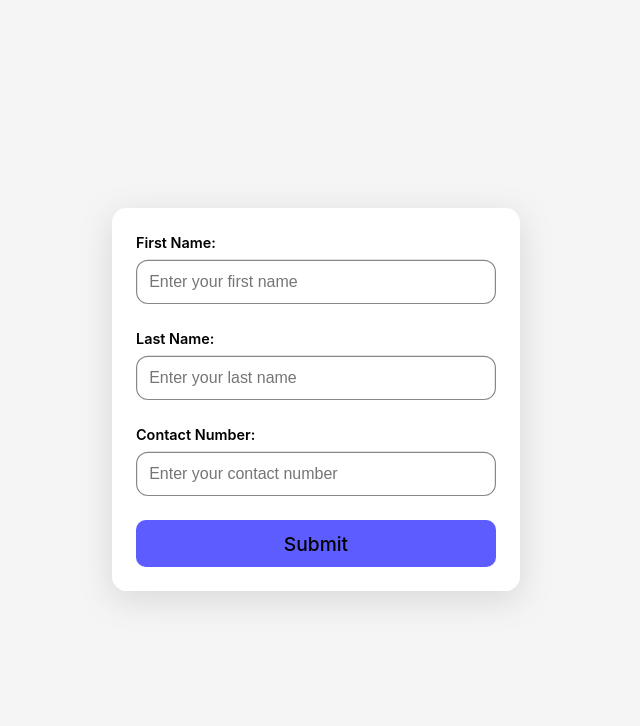
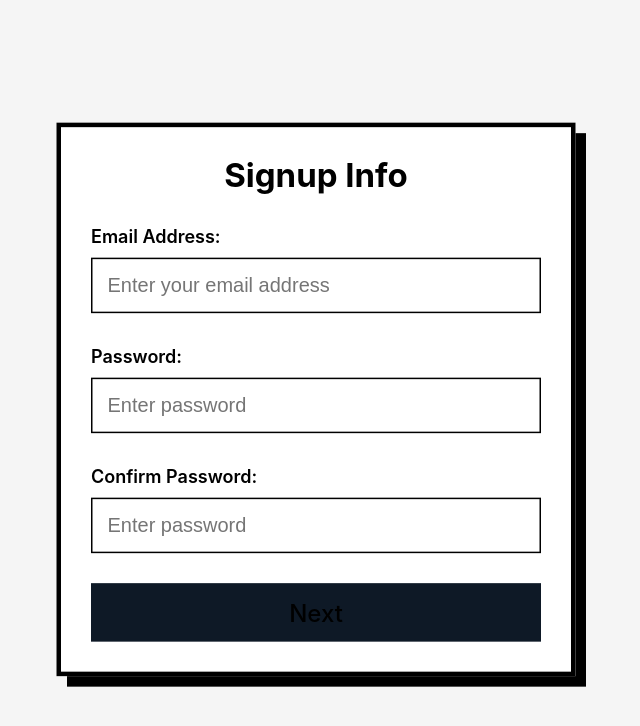
Before and after one commit to DipakGohilSimform/form-poc, a React (Vite) app: page / in a window 1280 px wide. Shown: the top 726 px of the page, without its empty margins (324-964 px from the left). Built offline with nearby package versions, Linux system fonts and the light colour scheme.

Commit message:
changes added

```diff
--- a/src/App.css
+++ b/src/App.css
@@ -1,7 +1,7 @@
 .main {
   min-height: 100vh;
   width: 100vw;
-  overflow: auto;
+  overflow: hidden;
   display: flex;
   justify-content: center;
   align-items: center;
--- a/src/components/AnimationDemo.jsx
+++ b/src/components/AnimationDemo.jsx
@@ -14,84 +14,93 @@ const AnimationDemo = () => {
   const line3Ref = useRef(null);
   const line4Ref = useRef(null);
 
+  // Store timelines to reverse animations
+  const tl1 = useRef(gsap.timeline({ paused: true }));
+  const tl2 = useRef(gsap.timeline({ paused: true }));
+  const tl3 = useRef(gsap.timeline({ paused: true }));
+
   const handleForm1Submit = (event) => {
     event.preventDefault(); // Prevent default form submission
 
-    // Create a GSAP timeline for the first form
-    const tl = gsap.timeline();
-
     // Animate the box first
-    tl.to(boxRef1.current, {
+    tl1.current
+      .to(
+        boxRef1.current,
+        {
           scale: 0.8,
-      duration: 1.3,
+          duration: 0.7,
           x: -380,
           y: -55,
           ease: "back.inOut",
-    });
-    // tl.to(boxRef1.current, {
-    //   duration: 1,
-    //   x: -380,
-    //   y: -55,
-    //   ease: "back.out",
-    // })
-    tl.to(form1.current, {
+        },
+        0
+      )
+      .to(
+        form1.current,
+        {
           webkitFilter: "blur(2px)",
           pointerEvents: "none",
-      duration: 0.5,
-    })
-      // Animate the first line (line1) after the box animation
+          duration: 0.7,
+        },
+        0
+      )
       .to(line1Ref.current, {
-        duration: 0.5,
+        duration: 0.3,
         height: 150,
         ease: "power1.out",
       })
-      // Animate the second line (line2) after the first line animation
       .to(line2Ref.current, {
-        duration: 0.5,
+        duration: 0.3,
         width: 200,
         ease: "power1.out",
       })
       .to(boxRef2.current, {
         pointerEvents: "all",
         opacity: 1,
-        duration: 0.5,
-        ease: "back.out",
+        duration: 0.3,
+        ease: "back.inOut",
       })
       .to(boxRef2.current, {
         scale: 1.8,
         duration: 0.7,
-        y: -250,
-        x: 100,
+        y: -320,
+        x: 140,
         width: 350,
-        ease: "back.out",
+        ease: "back.inOut",
       });
+    tl1.current.play();
   };
 
   const handleForm2Submit = (event) => {
     event.preventDefault(); // Prevent default form submission
 
-    // Create a GSAP timeline for the second form
-    const tl2 = gsap.timeline();
-
-    tl2
-      .to(boxRef2.current, {
+    tl2.current
+      .to(
+        boxRef2.current,
+        {
           scale: 1,
           duration: 0.8,
-        y: 50,
+          y: -10,
           x: -10,
           ease: "back.inOut",
-      })
-      .to(form2.current, {
+        },
+        0
+      )
+      .to(
+        form2.current,
+        {
           webkitFilter: "blur(2px)",
           pointerEvents: "none",
-      })
+        },
+        0
+      )
       .to(line3Ref.current, {
-        duration: 0.5,
+        duration: 0.3,
         height: 150,
         ease: "power1.out",
       })
       .to(line4Ref.current, {
-        duration: 0.5,
+        duration: 0.3,
         width: 200,
         ease: "power1.out",
       })
@@ -100,22 +109,22 @@ const AnimationDemo = () => {
         scale: 1,
         opacity: 1,
         duration: 0.7,
-        ease: "power1.out",
-      });
-    tl2.to(boxRef3.current, {
+        ease: "back.inOut",
+      })
+      .to(boxRef3.current, {
         scale: 2,
         x: -200,
         y: 100,
-      duration: 0.8,
-      ease: "back.out",
+        duration: 0.7,
+        ease: "back.inOut",
       });
+
+    tl2.current.play();
   };
 
   const handleForm3Submit = (event) => {
     event.preventDefault();
-    const tl3 = gsap.timeline();
-
-    tl3
+    tl3.current
       .to(line1Ref.current, {
         backgroundColor: "transparent",
         duration: 0,
@@ -137,68 +146,87 @@ const AnimationDemo = () => {
         scale: 1,
         x: 30,
         y: 382,
-        ease: "power1.out",
+        duration: 0.7,
+        ease: "back.out",
       })
-      .to(boxRef2.current, {
+      .to(
+        boxRef2.current,
+        {
           pointerEvents: "all",
           ease: "power1.out",
           x: 55,
-        y: -337,
+          y: -385,
           width: "unset",
-      })
+        },
+        0
+      )
+      .to(
+        [form2.current, form1.current],
+        {
+          webkitFilter: "blur(0px)",
+          pointerEvents: "all",
+        },
+        0
+      )
       .to(boxRef1.current, {
         pointerEvents: "all",
         ease: "power1.out",
         scale: 1,
-      })
-      .to(form2.current, {
-        webkitFilter: "blur(0px)",
-        pointerEvents: "all",
-      })
-      .to(form1.current, {
-        webkitFilter: "blur(0px)",
-        pointerEvents: "all",
       });
+
+    tl3.current.play();
+  };
+
+  // Handle "Back" button clicks to reverse animations
+  const handleBack1Click = () => {
+    tl1.current.reverse();
+  };
+
+  const handleBack2Click = () => {
+    tl2.current.reverse();
   };
 
   return (
     <div ref={boxRef1} className="animated-box box-1">
       <form onSubmit={handleForm1Submit}>
         <div className="form-wrapper" ref={form1}>
+          <h1 className="form-title">Signup Info</h1>
           <div className="form-item">
-            <label htmlFor="first-name" className="form-item-label">
-              First Name:
+            <label htmlFor="email" className="form-item-label">
+              Email Address:
             </label>
             <input
-              type="text"
+              type="email"
               className="input"
-              id="first-name"
-              placeholder="Enter your first name"
+              id="email"
+              placeholder="Enter your email address"
             />
           </div>
           <div className="form-item">
-            <label htmlFor="last-name" className="form-item-label">
-              Last Name:
+            <label htmlFor="password" className="form-item-label">
+              Password:
             </label>
             <input
-              type="text"
+              type="password"
               className="input"
-              id="last-name"
-              placeholder="Enter your last name"
+              id="password"
+              placeholder="Enter password"
             />
           </div>
           <div className="form-item">
-            <label htmlFor="contact" className="form-item-label">
-              Contact Number:
+            <label htmlFor="confirm-password" className="form-item-label">
+              Confirm Password:
             </label>
             <input
-              type="text"
+              type="password"
               className="input"
-              id="contact"
-              placeholder="Enter your contact number"
+              id="confirm-password"
+              placeholder="Enter password"
             />
           </div>
-          <button type="submit">Submit</button>
+          <div className="btn-wrapper">
+            <button type="submit">Next</button>
+          </div>
         </div>
       </form>
       {/* Line elements to animate */}
@@ -207,15 +235,27 @@ const AnimationDemo = () => {
           <div ref={boxRef2} className="animated-box box-2">
             <form onSubmit={handleForm2Submit}>
               <div className="form-wrapper" ref={form2}>
+                <h1 className="form-title">Personal Info</h1>
+                <div className="form-item">
+                  <label htmlFor="user-name" className="form-item-label">
+                    User Name:
+                  </label>
+                  <input
+                    type="input"
+                    className="input"
+                    id="user-name"
+                    placeholder="Enter your user name"
+                  />
+                </div>
                 <div className="form-item">
                   <label htmlFor="first-name" className="form-item-label">
                     First Name:
                   </label>
                   <input
-                    type="text"
+                    type="input"
                     className="input"
                     id="first-name"
-                    placeholder="Enter your first name"
+                    placeholder="Enter first name"
                   />
                 </div>
                 <div className="form-item">
@@ -223,65 +263,84 @@ const AnimationDemo = () => {
                     Last Name:
                   </label>
                   <input
-                    type="text"
+                    type="input"
                     className="input"
                     id="last-name"
-                    placeholder="Enter your last name"
+                    placeholder="Enter last name"
                   />
                 </div>
-                <div className="form-item">
-                  <label htmlFor="contact" className="form-item-label">
-                    Contact Number:
-                  </label>
-                  <input
-                    type="text"
-                    className="input"
-                    id="contact"
-                    placeholder="Enter your contact number"
-                  />
+                <div className="btn-wrapper">
+                  {/* Back button with reversal functionality */}
+                  <button
+                    type="button"
+                    className="back-btn"
+                    onClick={handleBack1Click}
+                  >
+                    Back
+                  </button>
+                  <button type="submit">Next</button>
                 </div>
-                <button type="submit">Submit</button>
               </div>
             </form>
+
             <div ref={line3Ref} className="line3">
               <div ref={line4Ref} className="line4">
                 <div ref={boxRef3} className="animated-box box-3">
                   <form onSubmit={handleForm3Submit}>
                     <div className="form-wrapper" ref={form3}>
+                      <h1 className="form-title">Professional Info</h1>
                       <div className="form-item">
-                        <label htmlFor="first-name" className="form-item-label">
-                          First Name:
+                        <label
+                          htmlFor="current-comapny"
+                          className="form-item-label"
+                        >
+                          Current Comapny:
                         </label>
                         <input
-                          type="text"
+                          type="input"
                           className="input"
-                          id="first-name"
-                          placeholder="Enter your first name"
+                          id="current-comapny"
+                          placeholder="Enter your current comapny"
                         />
                       </div>
                       <div className="form-item">
-                        <label htmlFor="last-name" className="form-item-label">
-                          Last Name:
+                        <label
+                          htmlFor="total-experience"
+                          className="form-item-label"
+                        >
+                          Total Experience:
                         </label>
                         <input
-                          type="text"
+                          type="input"
                           className="input"
-                          id="last-name"
-                          placeholder="Enter your last name"
+                          id="total-experience"
+                          placeholder="Enter total experience"
                         />
                       </div>
                       <div className="form-item">
-                        <label htmlFor="contact" className="form-item-label">
-                          Contact Number:
+                        <label
+                          htmlFor="designation"
+                          className="form-item-label"
+                        >
+                          Designation:
                         </label>
                         <input
-                          type="text"
+                          type="input"
                           className="input"
-                          id="contact"
-                          placeholder="Enter your contact number"
+                          id="designation"
+                          placeholder="Enter designation"
                         />
                       </div>
-                      <button type="submit">Submit</button>
+                      <div className="btn-wrapper">
+                        <button
+                          type="button"
+                          className="back-btn"
+                          onClick={handleBack2Click}
+                        >
+                          Back
+                        </button>
+                        <button type="submit">Done</button>
+                      </div>
                     </div>
                   </form>
                   <div ref={line3Ref} className="line3">
--- a/src/components/AnimationDemo.scss
+++ b/src/components/AnimationDemo.scss
@@ -1,11 +1,11 @@
 .animated-box {
   position: relative;
   background: #ffffff;
-  box-shadow: rgba(100, 100, 111, 0.2) 0px 7px 29px 0px;
-  border-radius: 12px;
   padding: 20px;
+  border: 3px solid #000;
+  box-shadow: 7px 7px 0 #000;
   &.box-1 {
-    transform: scale(1.2);
+    transform: scale(1.5);
   }
   &.box-2 {
     pointer-events: none;
@@ -25,6 +25,13 @@
     flex-direction: column;
     justify-content: center;
     align-items: center;
+    .form-title {
+      font-size: 22px;
+      font-weight: 700;
+      color: #000000;
+      margin-top: 0;
+      margin-bottom: 20px;
+    }
     .form-item {
       position: relative;
       min-width: 300px;
@@ -43,26 +50,31 @@
         color: #000000;
         background-color: #ffffff;
         padding: 10px;
-        border: 1px solid #888888;
-        border-radius: 10px;
+        border: 1px solid #000000;
         outline: none;
         caret-color: #000000;
       }
+    }
+    .btn-wrapper {
+      width: 100%;
+      display: flex;
+      justify-content: flex-end;
+      gap: 20px;
     }
   }
 }
 .line1 {
   position: absolute;
-  background-color: #5c5cff;
+  background-color: #000000;
   bottom: 0;
   left: 50%;
   transform: translate(-50%, 100%);
   width: 5px;
   .line2 {
     position: absolute;
-    background-color: #5c5cff;
+    background-color: #000000;
     height: 5px;
-    bottom: 0;
+    bottom: -1px;
     .animated-box {
       right: 0;
       position: absolute;
@@ -75,14 +87,14 @@
 }
 .line3 {
   position: absolute;
-  background-color: #5c5cff;
-  top: 0;
+  background-color: #000000;
+  top: -1px;
   left: 50%;
   transform: translate(-50%, -100%);
   width: 5px;
   .line4 {
     position: absolute;
-    background-color: #5c5cff;
+    background-color: #000000;
     height: 5px;
     top: 0;
     .animated-box {
--- a/src/index.css
+++ b/src/index.css
@@ -38,18 +38,26 @@ h1 {
 
 button {
   width: 100%;
-  border-radius: 8px;
   padding: 0.6em 1.2em;
   font-size: 1em;
   font-weight: 500;
   font-family: inherit;
-  background-color: #5C5CFF;
+  background-color: #0e1926;
   cursor: pointer;
   outline: none;
   border: none;
   transition: all 0.3s ease;
 }
 
+
 button:hover {
-  background-color: #222ac3;
+  background-color: #2a2a2a;
 }
+
+button.back-btn {
+  background-color: #26465d;
+}
+
+button.back-btn:hover {
+  background-color: #3f6885;
+}
```
Lines whose indentation alone changed are shown as unchanged.
